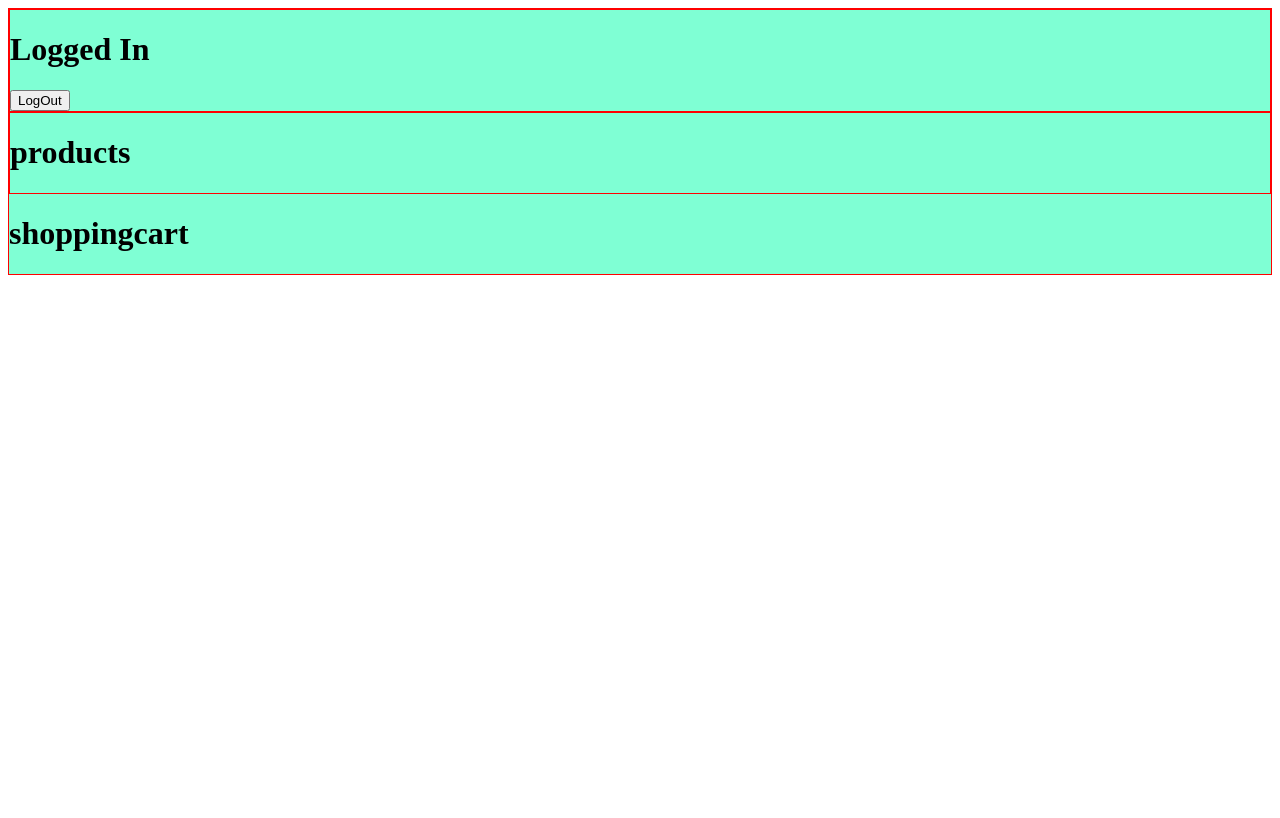
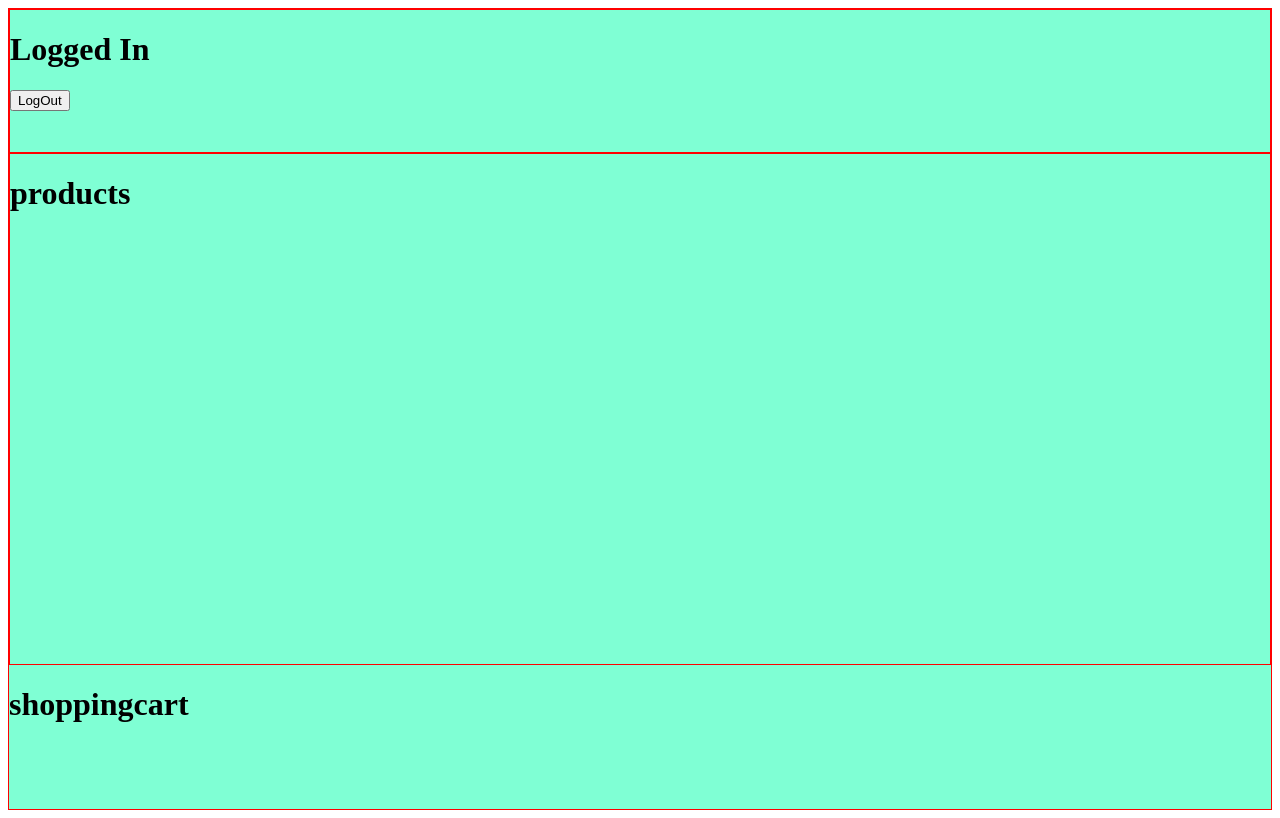
Before and after one commit to tallner/JAVA21-AJS-slutprojekt-christian-tallner, a React (Vite) app: page / in a window 1280 px wide. Both pictures are taken after a click on the button "LogIn". Built offline with nearby package versions, Linux system fonts and the light colour scheme.

Commit message:
Update style.css

```diff
--- a/src/css/style.css
+++ b/src/css/style.css
@@ -1,17 +1,34 @@
 .shop{
     border: 1px solid red;
     background-color: aquamarine;
+    display: grid;
+    min-height: 100vh;
+
+    grid-template-columns: 60% auto; /**/
+    grid-template-rows: 9rem auto 9rem;
 
 }
 .login{
     border: 1px solid red;
     background-color: aquamarine;
+
+    grid-row: 1/2;
+    grid-column: 1/3;
+
 }
 .products{
     border: 1px solid red;
     background-color: aquamarine;
+
+    grid-row: 2/3;
+    grid-column: 1/3;
+
+    display: flex;
 }
 .shoppingcart{
     border: 1px solid red;
     background-color: aquamarine;
+
+    grid-row: 3/4;
+    grid-column: 1/3;
 }
```
